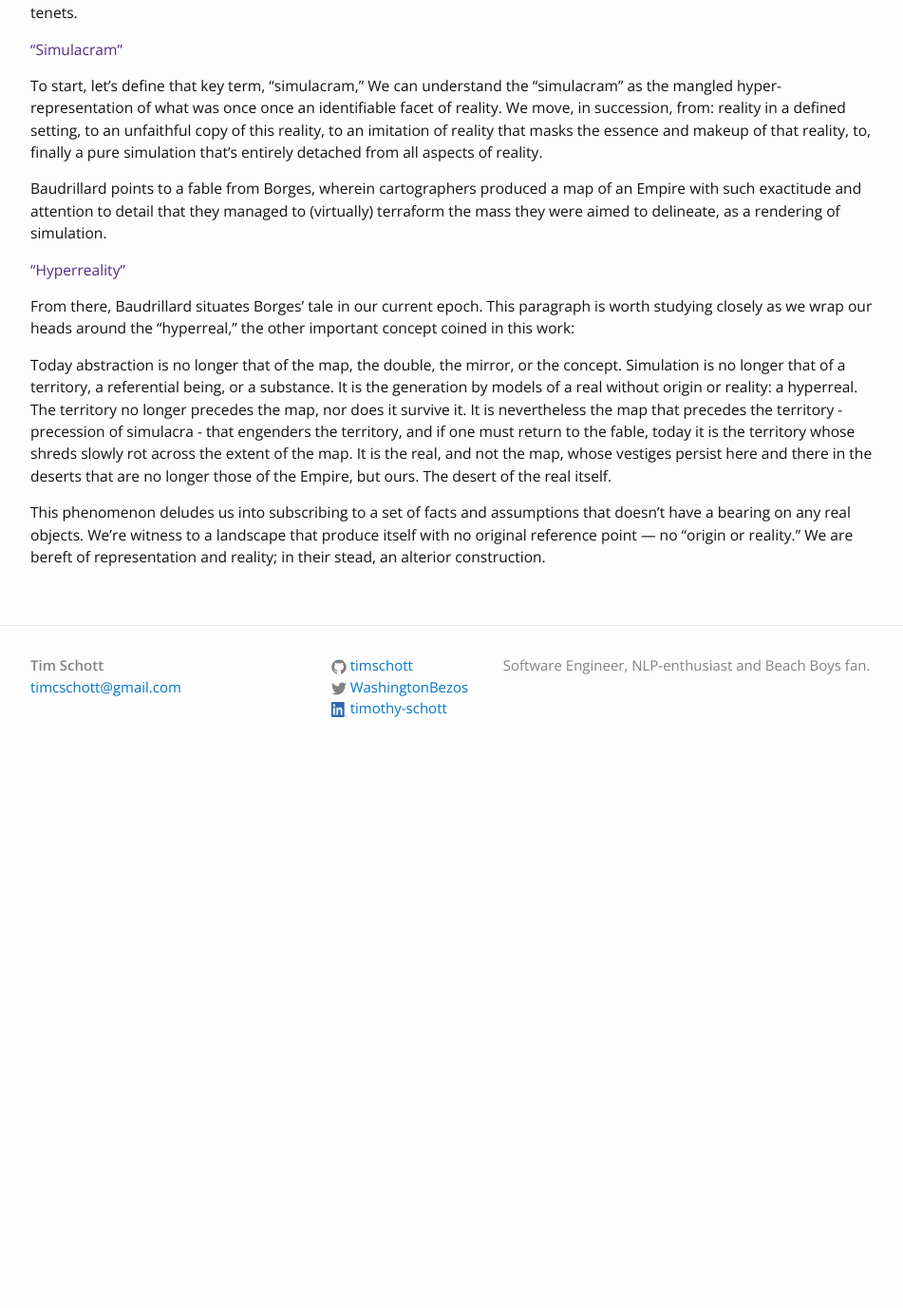
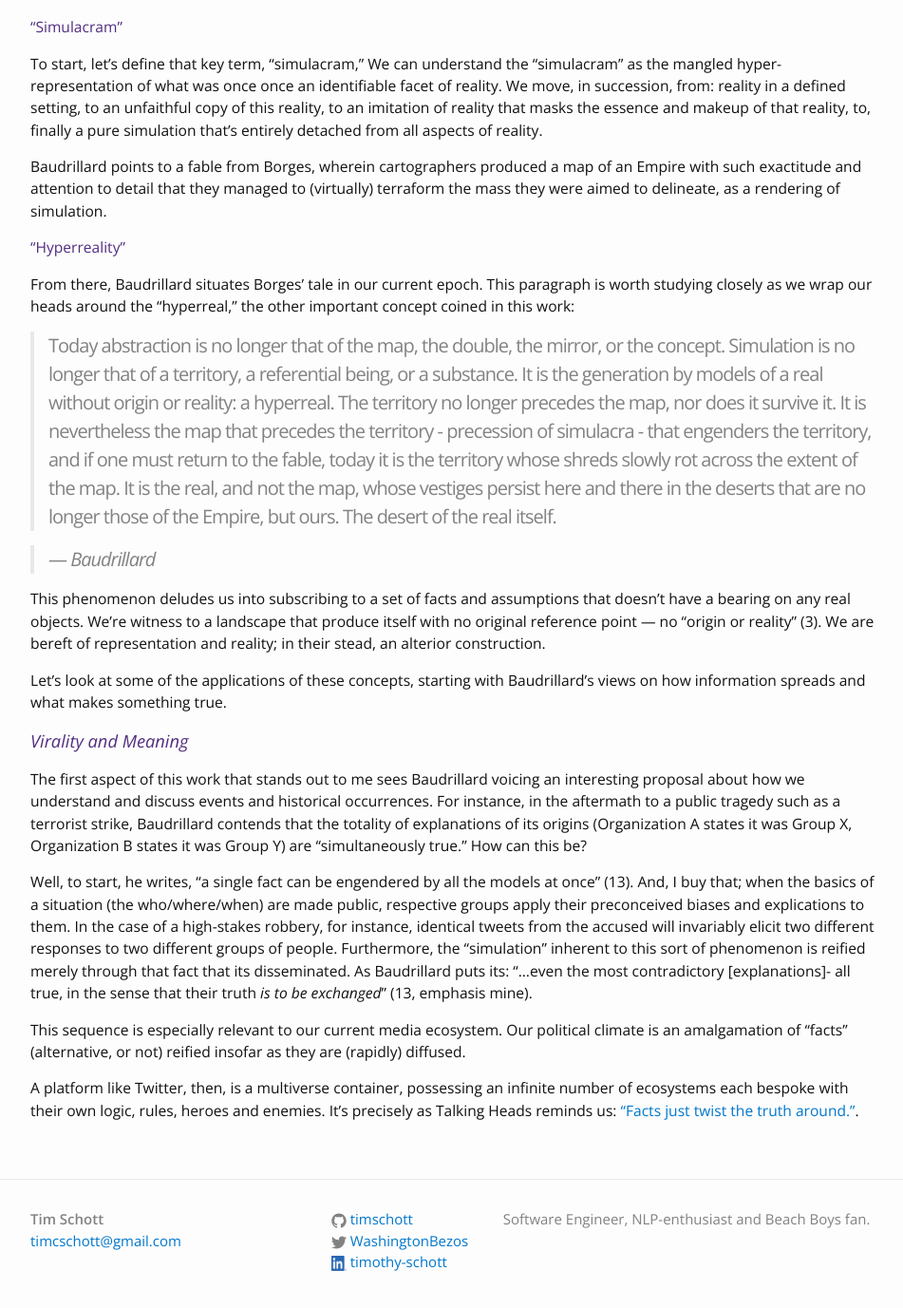
Before and after one commit to timschott/timschott.github.io, a Jekyll site: the page built from _posts/2020-09-15-simulacra-and-simulation.md, in a window 1280 px wide and 1400 px high, scrolled down 324 px. Shown: the top 1377 px of the window at 95% size, without its empty margins (163-1114 px from the left). Built offline with Jekyll 4.4.1, drawn with Linux system fonts in a browser that asks for light colours; before the commit the page ends 1141 px from its top, so only the background shows below that; some of the changed text lies outside the part shown.

Commit message:
talking heads

```diff
--- a/_posts/2020-09-15-simulacra-and-simulation.md
+++ b/_posts/2020-09-15-simulacra-and-simulation.md
@@ -8,7 +8,7 @@ description: Discussing Jean Baudrillard's landmark treatise on semiotics and in
 
 ### Overview
 
-Simulcra and Simulation is a provocative examination of the state of reality (or lack thereof) with respect to the modern political economy and media atmosphere. It’s a heady, challenging treatise that integrates examples from popular culture (film, novels, current events) into a sweeping investigation of semiotics, cybernetics, and information theory. Three aspects of the work stood out from my reading. I’ll touch on some key terms and then move towards my thoughts on Baudrillard's tenets.
+Simulcra and Simulation is a provocative examination of the state of reality (or lack thereof) with respect to the modern political economy and media atmosphere. It’s a heady, challenging treatise that integrates examples from popular culture (film, novels, current events) into a sweeping investigation of semiotics, cybernetics, and information theory. I’ll touch on some key terms and then move towards my thoughts on a few of Baudrillard's conjectures.
 
 #### "Simulacram"
 
@@ -24,6 +24,26 @@ Baudrillard points to a fable from Borges, wherein cartographers produced a map
 
 From there, Baudrillard situates Borges’ tale in our current epoch. This paragraph is worth studying closely as we wrap our heads around the “hyperreal,” the other important concept coined in this work:
 
-Today abstraction is no longer that of the map, the double, the mirror, or the concept. Simulation is no longer that of a territory, a referential being, or a substance. It is the generation by models of a real without origin or reality: a hyperreal. The territory no longer precedes the map, nor does it survive it. It is nevertheless the map that precedes the territory - precession of simulacra - that engenders the territory, and if one must return to the fable, today it is the territory whose shreds slowly rot across the extent of the map. It is the real, and not the map, whose vestiges persist here and there in the deserts that are no longer those of the Empire, but ours. The desert of the real itself.
+>Today abstraction is no longer that of the map, the double, the mirror, or the concept. Simulation is
+>no longer that of a territory, a referential being, or a substance. It is the generation by models of a
+>real without origin or reality: a hyperreal. The territory no longer precedes the map, nor does it
+>survive it. It is nevertheless the map that precedes the territory - precession of simulacra - that
+>engenders the territory, and if one must return to the fable, today it is the territory whose shreds
+>slowly rot across the extent of the map. It is the real, and not the map, whose vestiges persist here
+>and there in the deserts that are no longer those of the Empire, but ours. The desert of the real itself.
 
-This phenomenon deludes us into subscribing to a set of facts and assumptions that doesn’t have a bearing on any real objects. We're witness to a landscape that produce itself with no original reference point — no “origin or reality.” We are bereft of representation and reality; in their stead, an alterior construction.
+> &mdash; <cite>Baudrillard</cite>
+
+This phenomenon deludes us into subscribing to a set of facts and assumptions that doesn’t have a bearing on any real objects. We're witness to a landscape that produce itself with no original reference point — no “origin or reality” (3). We are bereft of representation and reality; in their stead, an alterior construction.
+
+Let's look at some of the applications of these concepts, starting with Baudrillard's views on how information spreads and what makes something true.
+
+### Virality and Meaning
+
+The first aspect of this work that stands out to me sees Baudrillard voicing an interesting proposal about how we understand and discuss events and historical occurrences. For instance, in the aftermath to a public tragedy such as a terrorist strike, Baudrillard contends that the totality of explanations of its origins (Organization A states it was Group X, Organization B states it was Group Y) are "simultaneously true." How can this be?
+
+Well, to start, he writes, "a single fact can be engendered by all the models at once" (13). And, I buy that; when the basics of a situation (the who/where/when) are made public, respective groups apply their preconceived biases and explications to them. In the case of a high-stakes robbery, for instance, identical tweets from the accused will invariably elicit two different responses to two different groups of people. Furthermore, the "simulation" inherent to this sort of phenomenon is reified merely through that fact that its disseminated. As Baudrillard puts its: "...even the most contradictory [explanations]- all true, in the sense that their truth *is to be exchanged*" (13, emphasis mine).
+
+This sequence is especially relevant to our current media ecosystem. Our political climate is an amalgamation of "facts" (alternative, or not) reified insofar as they are (rapidly) diffused.
+
+A platform like Twitter, then, is a multiverse container, possessing an infinite number of ecosystems each bespoke with their own logic, rules, heroes and enemies. It's precisely as Talking Heads reminds us: ["Facts just twist the truth around."](https://www.youtube.com/watch?v=ICv27M744Bs&ab_channel=akischerokee).
```
